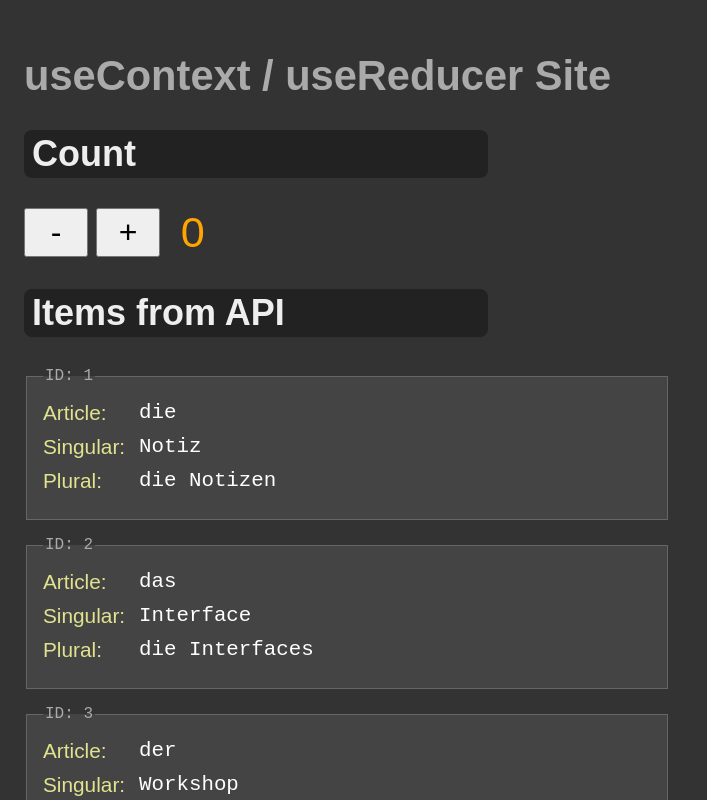
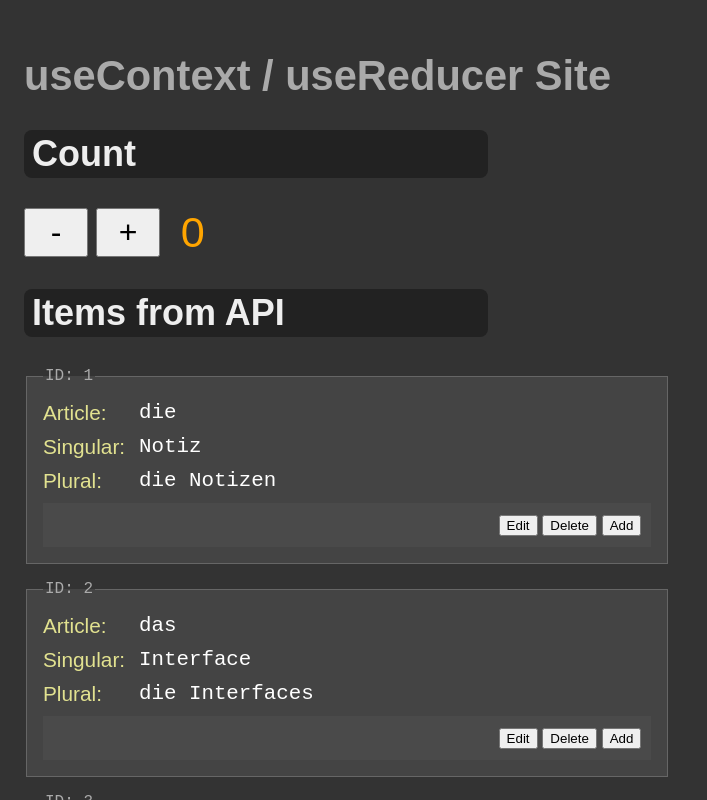
Before and after one commit to edwardtanguay/ejt-reducer-context, a React (Vite) app: page / in a window 1280 px wide. Shown: the top 800 px of the page, without its empty margins (0-707 px from the left). Built offline with nearby package versions, Linux system fonts and the light colour scheme; data requests are answered from the project's data file.

Commit message:
buttons display

```diff
--- a/src/App.jsx
+++ b/src/App.jsx
@@ -26,6 +26,7 @@ function App() {
 			</div>
 
 			<h2>Items from API</h2>
+
 			<div className="germanNounArea">
 				{state.germanNouns.map((gn, i) => {
 					return (
@@ -46,7 +47,11 @@ function App() {
 								<label htmlFor="plural">Plural</label>
 								<div className="value">{gn.plural}</div>
 							</div>
-
+							<div className="buttonRow">
+								<button>Edit</button>
+								<button>Delete</button>
+								<button>Add</button>
+							</div>
 						</fieldset>
 					);
 				})}
--- a/src/App.scss
+++ b/src/App.scss
@@ -76,6 +76,15 @@ body {
 					width: 300px;
 				}
 			}
+
+			.buttonRow {
+				text-align: right;
+				background-color: #4a4a4a;
+				padding: .3rem .3rem .7rem .3rem;
+				button {
+					margin-right: .3rem;
+				}
+			}
 		}
 	}
 }
```
